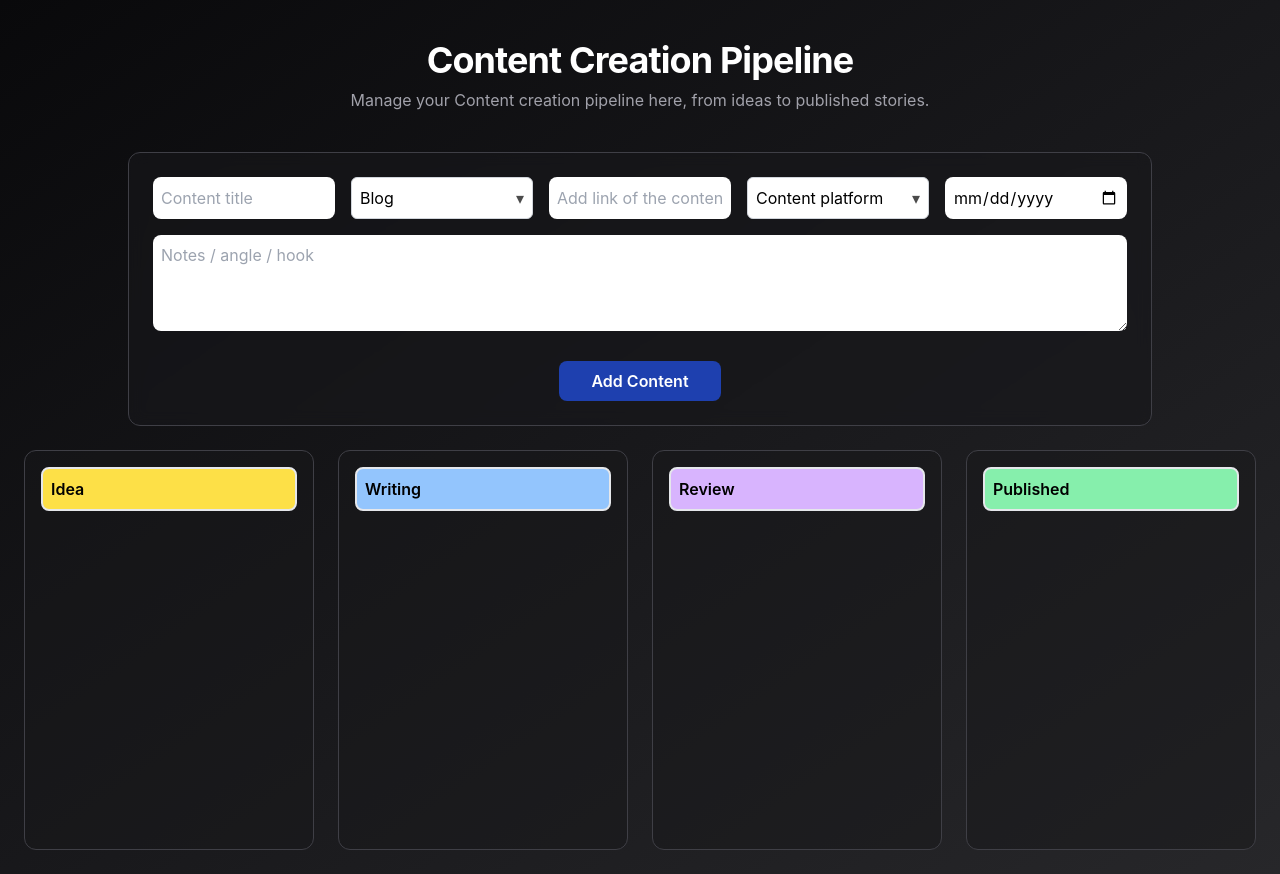
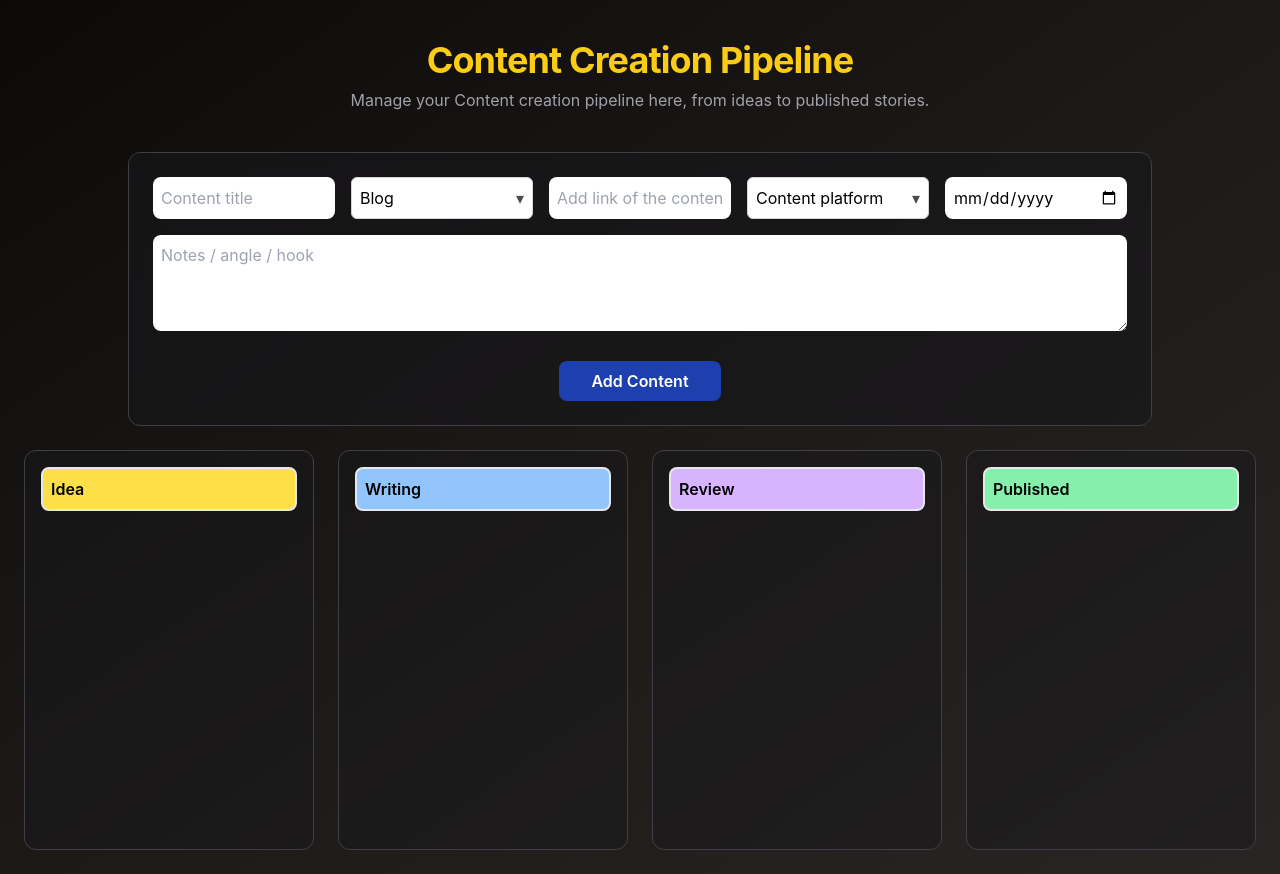
Before and after one commit to snehafarkya/content-kanban-board, a React (Create React App) app: page / in a window 1280 px wide. Built offline with nearby package versions, Linux system fonts and the light colour scheme.

Commit message:
update: background color changed

```diff
--- a/src/App.js
+++ b/src/App.js
@@ -51,7 +51,7 @@ export default function App() {
   }, [tasks]);
 
   return (
-    <div className="min-h-screen bg-gradient-to-br from-zinc-950 via-zinc-900 to-zinc-800 text-white">
+    <div className="min-h-screen bg-gradient-to-br from-stone-950 via-stone-900 to-stone-800 text-white">
       <Header />
       <ReminderBanner reminders={reminders} />
       <ContentForm setTasks={setTasks} />
--- a/src/components/Header.js
+++ b/src/components/Header.js
@@ -1,7 +1,7 @@
 export default function Header() {
   return (
     <header className="py-10 text-center">
-      <h1 className="text-4xl font-bold tracking-tight">
+      <h1 className="text-4xl text-yellow-400 font-bold tracking-tight">
         Content Creation Pipeline
       </h1>
       <p className="text-zinc-400 mt-2">
```
